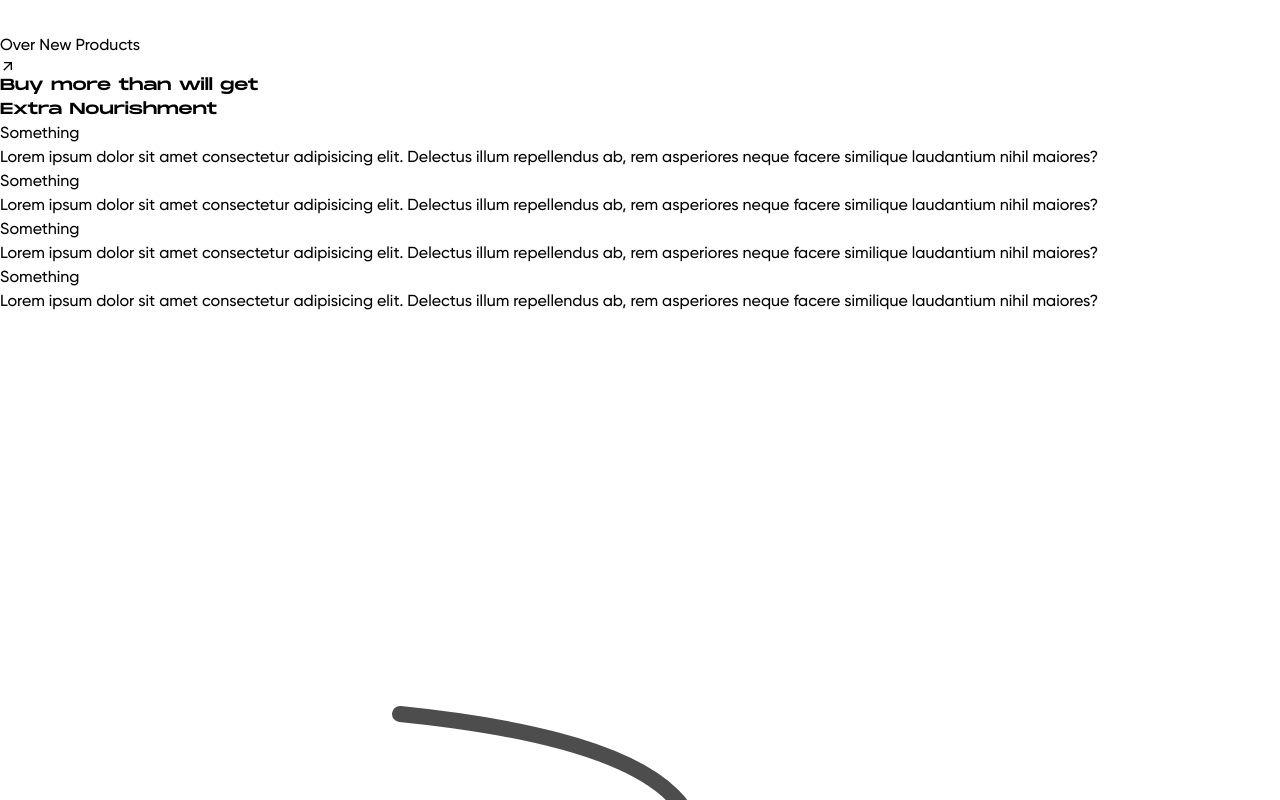
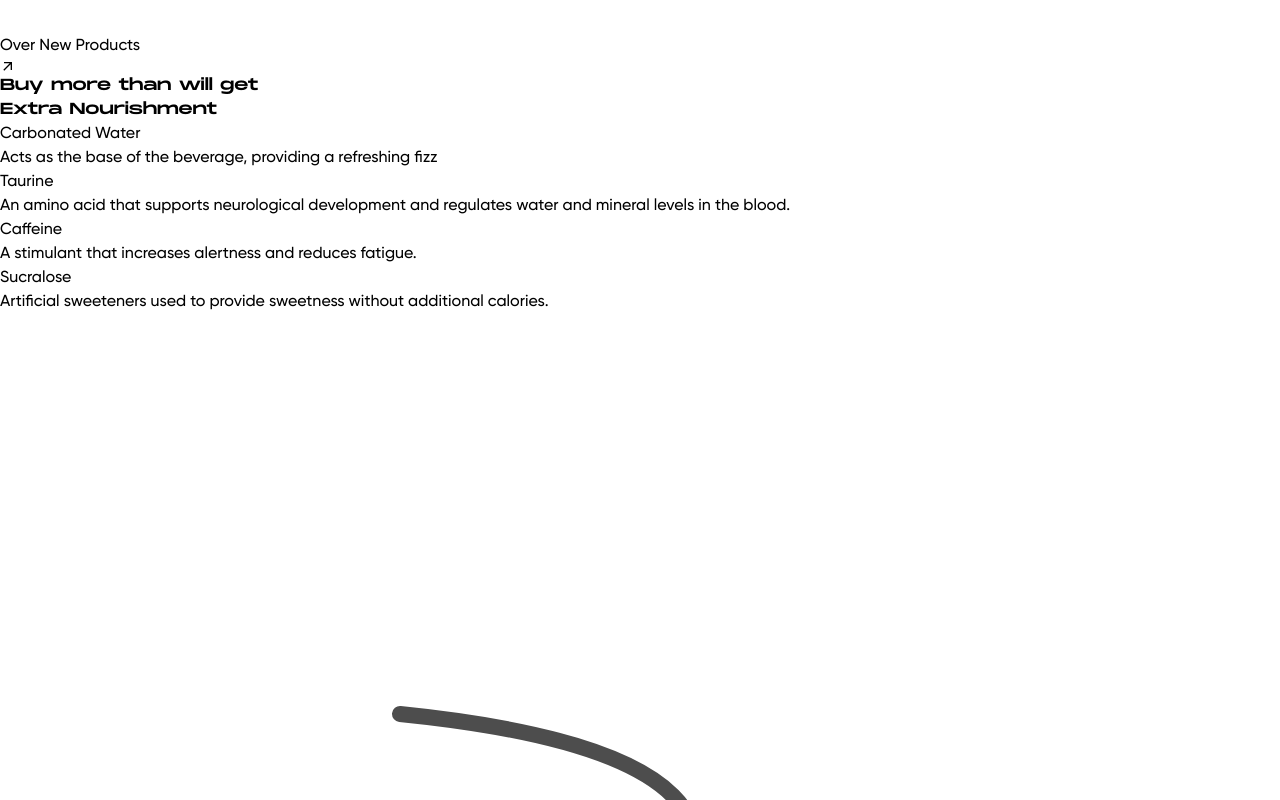
Before and after one commit to jainishgamit374/MonsterReimagineRound1, a React (Vite) app: page / in a window 1280 px wide. Shown: the part 8920-9720 px from the top of the page. Built offline with nearby package versions, Linux system fonts and the light colour scheme.

Commit message:
Ingredients Commit

```diff
--- a/src/Components/Ingredients.jsx
+++ b/src/Components/Ingredients.jsx
@@ -7,7 +7,9 @@ const Ingredients = () => {
     {
       name: "Taurine",
       desc: "An amino acid that supports neurological development and regulates water and mineral levels in the blood."
-    },
+    }
+  ];
+  var array2 = [
     {
       name: "Caffeine",
       desc: "A stimulant that increases alertness and reduces fatigue."
@@ -23,55 +25,37 @@ const Ingredients = () => {
       <h1 className="text-lg md:text-3xl font-semibold capitalize text-center pb-20 monument">Extra Nourishment</h1>
       <div className="h-screen md:h-[70vh] w-full relative flex flex-col  md:flex-row gap-0 md:gap-[30vw] justify-end md:justify-center mt-10">
         <div className="flex flex-col items-center md:h-1/2 w-full justify-center md:justify-end  md:block md:px-20">
-          <div className="h-40 md:h-72 w-80">
+        {
+          array.map((item, i) => (
+            <div className="h-40 md:h-72 w-80">
             <div>
-              <h1 className="text-xl font-black flex justify-end md:justify-center">Something</h1>
+              <h1 className="text-xl font-black flex justify-end">{item.name}</h1>
               <p className="text-sm flex  md:flex-end py-3 text-end md:text-end">
-                Lorem ipsum dolor sit amet consectetur adipisicing elit.
-                Delectus illum repellendus ab, rem asperiores neque facere
-                similique laudantium nihil maiores?
+                {item.desc}
               </p>
             </div>
           </div>
-          <div className="h-40 md:h-72 w-80">
+          ))
+        }
+        </div>
+        <div className="flex flex-col items-center md:h-1/2 w-full  justify-center md:block">
+          {
+            array2.map((item, i) => (
+              <div className="h-40 md:h-72 w-80">
             <div>
-              <h1 className="text-xl font-black flex justify-start md:justify-center">Something</h1>
-              <p className="text-sm flex  md:flex-end py-3 text-start md:text-end">
-                Lorem ipsum dolor sit amet consectetur adipisicing elit.
-                Delectus illum repellendus ab, rem asperiores neque facere
-                similique laudantium nihil maiores?
+              <h1 className="text-xl font-black flex justify-start">{item.name}</h1>
+              <p className="text-sm flex  md:flex-end py-3 text-end md:text-start">
+                {item.desc}
               </p>
             </div>
           </div>
+            ))
+          }
         </div>
-
-        <div className="flex flex-col items-center md:h-1/2 w-full  justify-center md:block">
-          <div className="h-40 md:h-72 w-80">
-            <div>
-              <h1 className="text-xl font-black flex justify-end md:justify-center">Something</h1>
-              <p className="text-sm flex  md:flex-end py-3 text-end md:text-start">
-                Lorem ipsum dolor sit amet consectetur adipisicing elit.
-                Delectus illum repellendus ab, rem asperiores neque facere
-                similique laudantium nihil maiores?
-              </p>
-            </div>
-          </div>
-          <div className="h-40 md:h-72 w-80">
-            <div>
-              <h1 className="text-xl font-black flex justify-start md:justify-center">Something</h1>
-              <p className="text-sm flex  md:flex-end py-3 text-start md:text-start">
-                Lorem ipsum dolor sit amet consectetur adipisicing elit.
-                Delectus illum repellendus ab, rem asperiores neque facere
-                similique laudantium nihil maiores?
-              </p>
-            </div>
-          </div>
-        </div>
-
-        <svg className='top-right     hidden md:block  w-[18vw] absolute left-[54%] top-10 -rotate-[55deg]' version="1.1" viewBox="0 0 800 800"><g stroke-width="10" stroke="hsl(0, 0%, 30%)" fill="none" stroke-linecap="round" stroke-linejoin="round"><path d="M250 250Q516 277 400 400Q279 542 550 550 " marker-end="url(#SvgjsMarker1300)"></path></g><defs><marker markerWidth="6" markerHeight="6" refX="3" refY="3" viewBox="0 0 6 6" orient="auto" id="SvgjsMarker1300"><polyline points="0,3 3,1.5 0,0" fill="none" stroke-width="1" stroke="hsl(0, 0%, 30%)" stroke-linecap="round" transform="matrix(1,0,0,1,1,1.5)" stroke-linejoin="round"></polyline></marker></defs></svg>
+        <svg className='top-right     hidden md:block  w-[18vw] absolute left-[54%] top-2 -rotate-[55deg]' version="1.1" viewBox="0 0 800 800"><g stroke-width="10" stroke="hsl(0, 0%, 30%)" fill="none" stroke-linecap="round" stroke-linejoin="round"><path d="M250 250Q516 277 400 400Q279 542 550 550 " marker-end="url(#SvgjsMarker1300)"></path></g><defs><marker markerWidth="6" markerHeight="6" refX="3" refY="3" viewBox="0 0 6 6" orient="auto" id="SvgjsMarker1300"><polyline points="0,3 3,1.5 0,0" fill="none" stroke-width="1" stroke="hsl(0, 0%, 30%)" stroke-linecap="round" transform="matrix(1,0,0,1,1,1.5)" stroke-linejoin="round"></polyline></marker></defs></svg>
         <svg className='bottom-right  hidden md:block  w-[18vw] absolute left-[50%] top-1/2 rotate-1' version="1.1" viewBox="0 0 800 800"><g stroke-width="9" stroke="hsl(0, 0%, 30%)" fill="none" stroke-linecap="round" stroke-linejoin="round" transform="matrix(0.3907311284892735,-0.9205048534524405,0.9205048534524405,0.3907311284892735,-120.49439277668557,611.9094899852669)"><path d="M250 250Q257 370 550 550 " marker-end="url(#SvgjsMarker2297)"></path></g><defs><marker markerWidth="6" markerHeight="6" refX="3" refY="3" viewBox="0 0 6 6" orient="auto" id="SvgjsMarker2297"><polyline points="0,3 3,1.5 0,0" fill="none" stroke-width="1" stroke="hsl(0, 0%, 30%)" stroke-linecap="round" transform="matrix(1,0,0,1,1,1.5)" stroke-linejoin="round"></polyline></marker></defs></svg>
-        <svg className='top-left      hidden md:block  w-[18vw] absolute left-[28%] top-10 rotate-[30deg]' version="1.1" viewBox="0 0 800 800"><g stroke-width="10" stroke="hsl(0, 0%, 30%)" fill="none" stroke-linecap="round" stroke-linejoin="round" transform="rotate(121, 400, 400)"><path d="M231.5 232.37409961223602Q368.5 213.37409961223602 400 400.874099612236Q531.5 330.374099612236 568.5 569.374099612236 " marker-end="url(#SvgjsMarker1546)"></path></g><defs><marker markerWidth="7" markerHeight="7" refX="3.5" refY="3.5" viewBox="0 0 7 7" orient="auto" id="SvgjsMarker1546"><polyline points="0,3.5 3.5,1.75 0,0" fill="none" stroke-width="1.1666666666666667" stroke="hsl(0, 0%, 30%)" stroke-linecap="round" transform="matrix(1,0,0,1,1.1666666666666667,1.75)" stroke-linejoin="round"></polyline></marker></defs></svg>
-        <svg className='bottom-left   hidden md:block  w-[18vw] absolute left-[32%] top-[58%] ' version="1.1" viewBox="0 0 800 800"><g stroke-width="10" stroke="hsl(0, 0%, 30%)" fill="none" stroke-linecap="round" stroke-linejoin="round" stroke-dasharray="111 0" transform="rotate(141, 400, 400)"><path d="M290 292.32823038101196Q464 255.32823038101196 510 512.328230381012 " marker-end="url(#SvgjsMarker2862)"></path></g><defs><marker markerWidth="7" markerHeight="7" refX="3.5" refY="3.5" viewBox="0 0 7 7" orient="auto" id="SvgjsMarker2862"><polyline points="0,3.5 3.5,1.75 0,0" fill="none" stroke-width="1.1666666666666667" stroke="hsl(0, 0%, 30%)" stroke-linecap="round" transform="matrix(1,0,0,1,1.1666666666666667,1.75)" stroke-linejoin="round"></polyline></marker></defs></svg>
+        <svg className='top-left      hidden md:block  w-[18vw] absolute left-[28%] top-2 rotate-[30deg]' version="1.1" viewBox="0 0 800 800"><g stroke-width="10" stroke="hsl(0, 0%, 30%)" fill="none" stroke-linecap="round" stroke-linejoin="round" transform="rotate(121, 400, 400)"><path d="M231.5 232.37409961223602Q368.5 213.37409961223602 400 400.874099612236Q531.5 330.374099612236 568.5 569.374099612236 " marker-end="url(#SvgjsMarker1546)"></path></g><defs><marker markerWidth="7" markerHeight="7" refX="3.5" refY="3.5" viewBox="0 0 7 7" orient="auto" id="SvgjsMarker1546"><polyline points="0,3.5 3.5,1.75 0,0" fill="none" stroke-width="1.1666666666666667" stroke="hsl(0, 0%, 30%)" stroke-linecap="round" transform="matrix(1,0,0,1,1.1666666666666667,1.75)" stroke-linejoin="round"></polyline></marker></defs></svg>
+        <svg className='bottom-left   hidden md:block  w-[18vw] absolute left-[28%] top-[45%] ' version="1.1" viewBox="0 0 800 800"><g stroke-width="10" stroke="hsl(0, 0%, 30%)" fill="none" stroke-linecap="round" stroke-linejoin="round" stroke-dasharray="111 0" transform="rotate(141, 400, 400)"><path d="M290 292.32823038101196Q464 255.32823038101196 510 512.328230381012 " marker-end="url(#SvgjsMarker2862)"></path></g><defs><marker markerWidth="7" markerHeight="7" refX="3.5" refY="3.5" viewBox="0 0 7 7" orient="auto" id="SvgjsMarker2862"><polyline points="0,3.5 3.5,1.75 0,0" fill="none" stroke-width="1.1666666666666667" stroke="hsl(0, 0%, 30%)" stroke-linecap="round" transform="matrix(1,0,0,1,1.1666666666666667,1.75)" stroke-linejoin="round"></polyline></marker></defs></svg>
       </div>
     </>
   );
```
